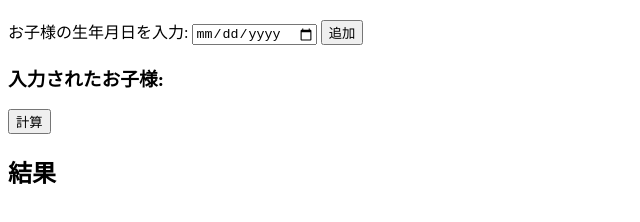
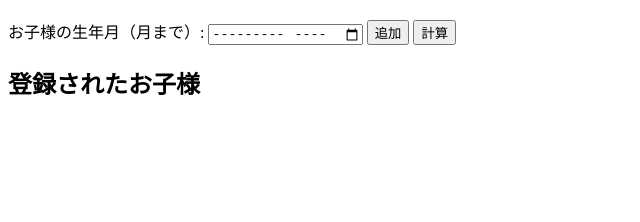
Before and after one commit to kkp-15/jidouteate, a plain HTML site: page index.html in a window 1280 px wide. Shown: the part 70-292 px from the top of the page, without its empty margins (0-640 px from the left). Drawn offline with Linux system fonts and the light colour scheme.

Commit message:
Update index.html

```diff
--- a/index.html
+++ b/index.html
@@ -4,23 +4,17 @@
     <meta charset="UTF-8">
     <meta name="viewport" content="width=device-width, initial-scale=1.0">
     <title>児童手当シミュレーション</title>
-    <link rel="stylesheet" href="style.css">
 </head>
 <body>
     <h1>児童手当シミュレーション</h1>
+    <label for="childBirthdate">お子様の生年月（月まで）:</label>
+    <input type="month" id="childBirthdate">
+    <button onclick="addChild()">追加</button>
+    <button onclick="calculateAllowance()">計算</button>
 
-    <div id="input-area">
-        <label>お子様の生年月日を入力:</label>
-        <input type="date" id="childBirthdate">
-        <button onclick="addChild()">追加</button>
-    </div>
-
-    <h3>入力されたお子様:</h3>
+    <h2>登録されたお子様</h2>
     <ul id="children-list"></ul>
 
-    <button onclick="calculateAllowance()">計算</button>
-
-    <h2>結果</h2>
     <div id="result-area"></div>
 
     <script src="script.js"></script>
```
